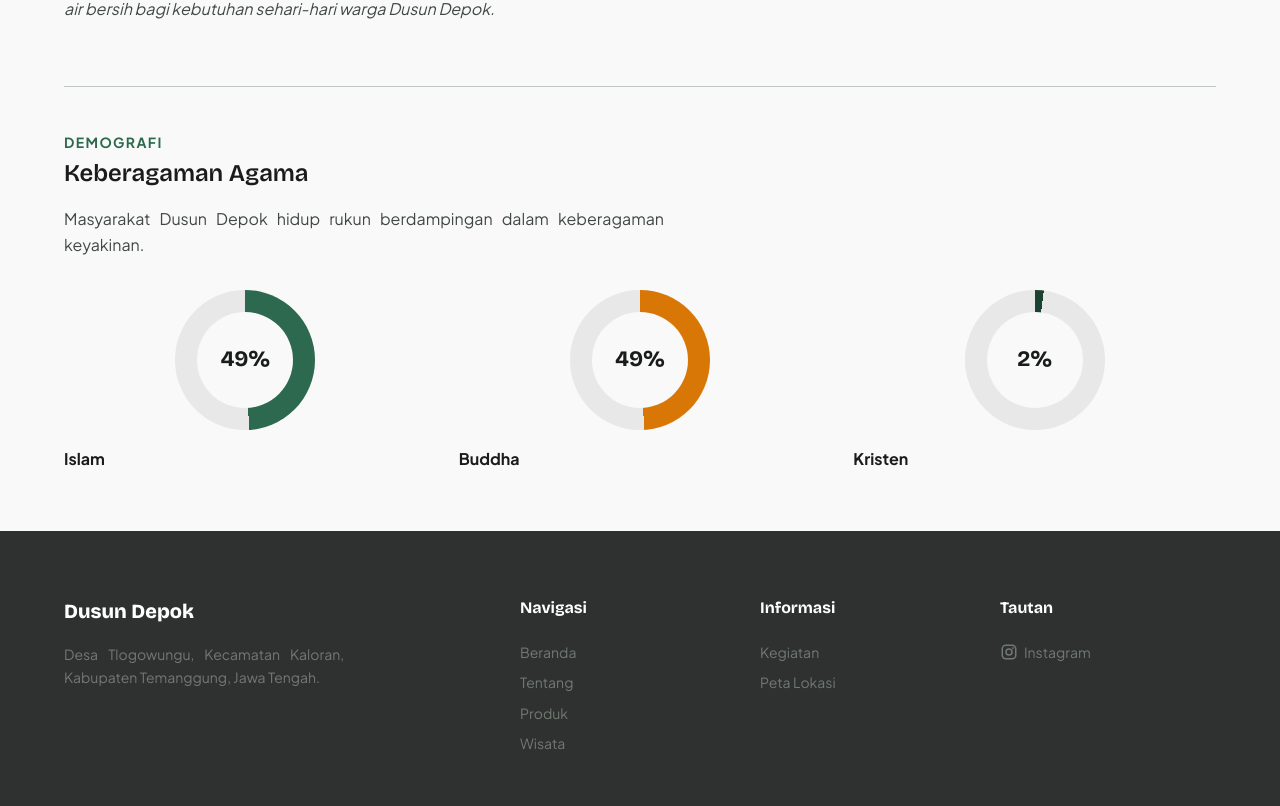
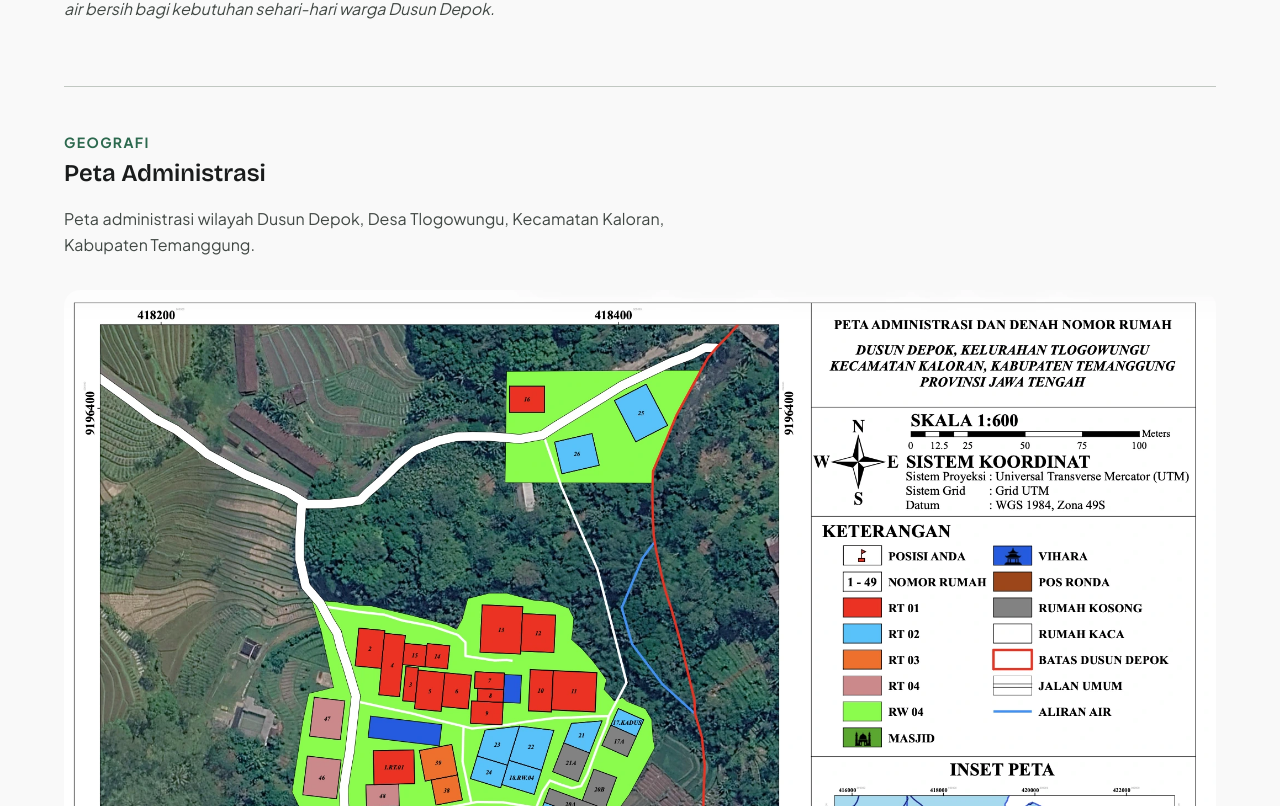
Before and after one commit to salman01-a/web-profil-dusun-depok, a React (Vite) app: page / in a window 1280 px wide. Shown: the part 9614-10420 px from the top of the page. Built offline with nearby package versions, Linux system fonts and the light colour scheme.

Commit message:
add peta administrasi

```diff
--- a/src/components/Kontak.jsx
+++ b/src/components/Kontak.jsx
@@ -1,4 +1,5 @@
 import petaMataAir from '../assets/depok tlogowungu.webp'
+import petaAdministrasi from '../assets/mapadms.webp'
 
 const AGAMA = [
   { nama: 'Islam', persen: 49, warna: 'var(--secondary)' },
@@ -89,6 +90,17 @@ export default function Kontak() {
         </div>
 
         <div className="demografi">
+          <p className="label-caps">Geografi</p>
+          <h3 className="headline-sm">Peta Administrasi</h3>
+          <p className="body-md">
+            Peta administrasi wilayah Dusun Depok, Desa Tlogowungu, Kecamatan Kaloran, Kabupaten Temanggung.
+          </p>
+          <div className="peta-img">
+            <img src={petaAdministrasi} alt="Peta Administrasi Dusun Depok" loading="lazy" />
+          </div>
+        </div>
+
+        <div className="demografi">
           <p className="label-caps">Demografi</p>
           <h3 className="headline-sm">Keberagaman Agama</h3>
           <p className="body-md">
```
Also changed, not shown: src/assets/mapadms.webp (added).
